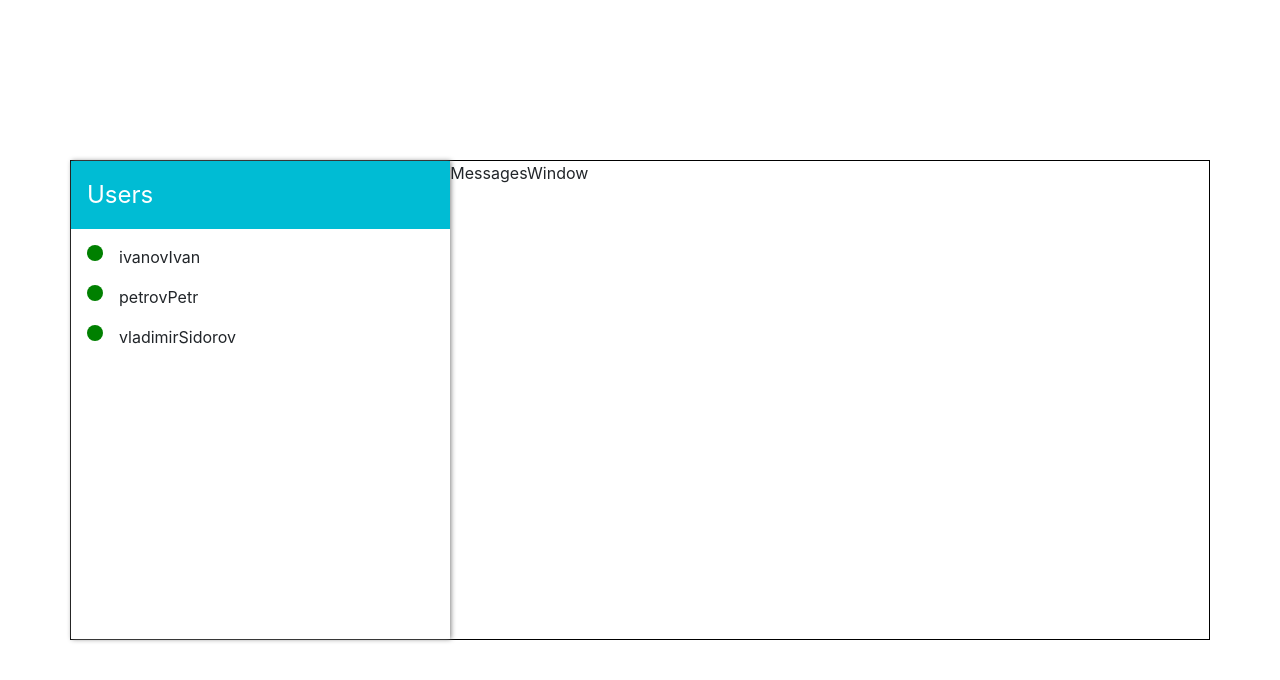
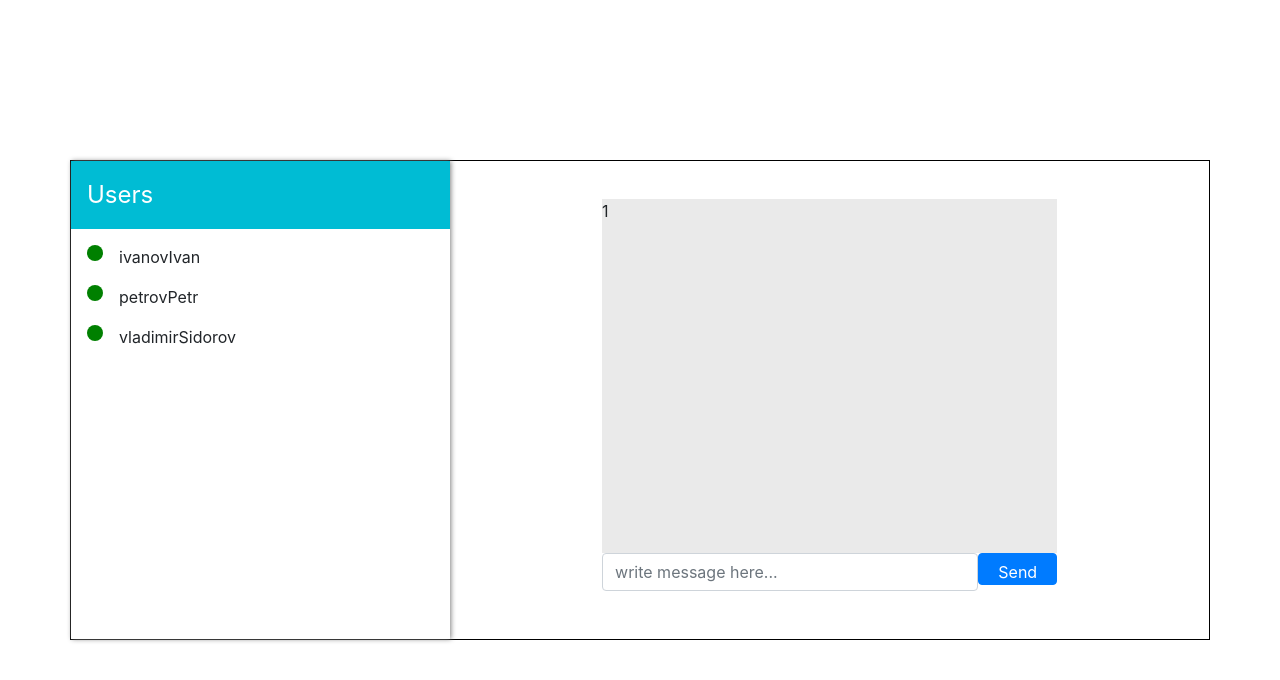
Before and after one commit to ShevchenkoPavel/chat, a React (Create React App) app: page / in a window 1280 px wide. Shown: the top 680 px of the page. Built offline with nearby package versions, Linux system fonts and the light colour scheme.

Commit message:
[T-3] messages_window layout marked-up

```diff
--- a/src/components/messages_window/messages_window.scss
+++ b/src/components/messages_window/messages_window.scss
@@ -1,5 +1,28 @@
 $messages_window_background_color: rgb(234, 234, 234);
 
 .messages-window {
+  display: flex;
+  flex-direction: column;
+  padding: 5% 20%;
+  height: 100%;
+}
 
+.messages-window__window {
+  background: $messages_window_background_color;
+  overflow-y: scroll;
+  height: 90%;
 }
+
+.messages-window__send-bar {
+  display: flex;
+  flex-direction: row;
+  height: 2rem;
+}
+
+.messages-window__send-bar__input {
+  width: 80%;
+}
+
+.messages-window__send-bar__send-btn {
+  width: 20%;
+}
--- a/src/components/messages_window/messages_window.tsx
+++ b/src/components/messages_window/messages_window.tsx
@@ -1,12 +1,30 @@
 import React from 'react';
 import './messages_window.scss';
+
+import { Button, Form } from 'react-bootstrap';
+import { lang } from '../../lang/EN';
 
 export const MessagesWindow = (): React.ReactElement => {
   return (
     <div className="messages-window">
       <div className="messages-window__window">1</div>
-      <div className="messages-window__input">1</div>
-      <div className="messages-window__send">1</div>
+      <Form>
+        <Form.Group
+          controlId="messageForm"
+          className="messages-window__send-bar"
+        >
+          <Form.Control
+            className="messages-window__send-bar__input"
+            placeholder={lang.INPUT_MESSAGE_PLACEHOLDER}
+          />
+          <Button
+            className="messages-window__send-bar__send-btn"
+            variant="primary"
+          >
+            Send
+          </Button>
+        </Form.Group>
+      </Form>
     </div>
   );
 };
--- a/src/lang/EN.ts
+++ b/src/lang/EN.ts
@@ -1,3 +1,4 @@
 export const lang = {
-  USERS: 'users'
+  USERS: 'users',
+  INPUT_MESSAGE_PLACEHOLDER: 'write message here...'
 };
--- a/src/pages/chat/chat.tsx
+++ b/src/pages/chat/chat.tsx
@@ -6,6 +6,7 @@ import { Container, Row, Col } from 'react-bootstrap';
 
 import { UsersBar } from '../../components/users_bar/users_bar';
 import { UserType } from '../../types/user';
+import { MessagesWindow } from '../../components/messages_window/messages_window';
 
 export function Chat(): React.ReactElement {
   const [users] = useState<UserType[]>(MockUsers.users);
@@ -19,7 +20,9 @@ export function Chat(): React.ReactElement {
         <Col xs={4}>
           <UsersBar users={users} />
         </Col>
-        <Col>MessagesWindow</Col>
+        <Col>
+          <MessagesWindow />
+        </Col>
       </Row>
     </Container>
   );
```
